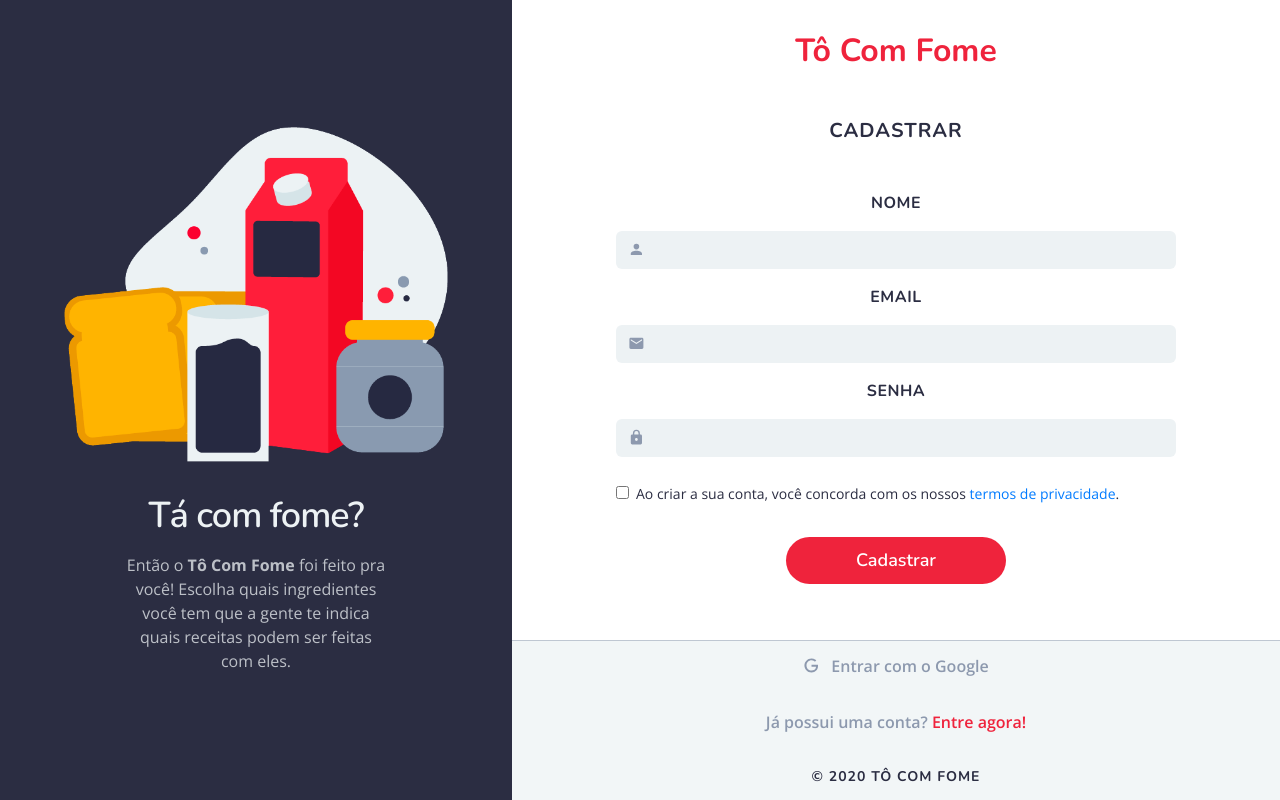
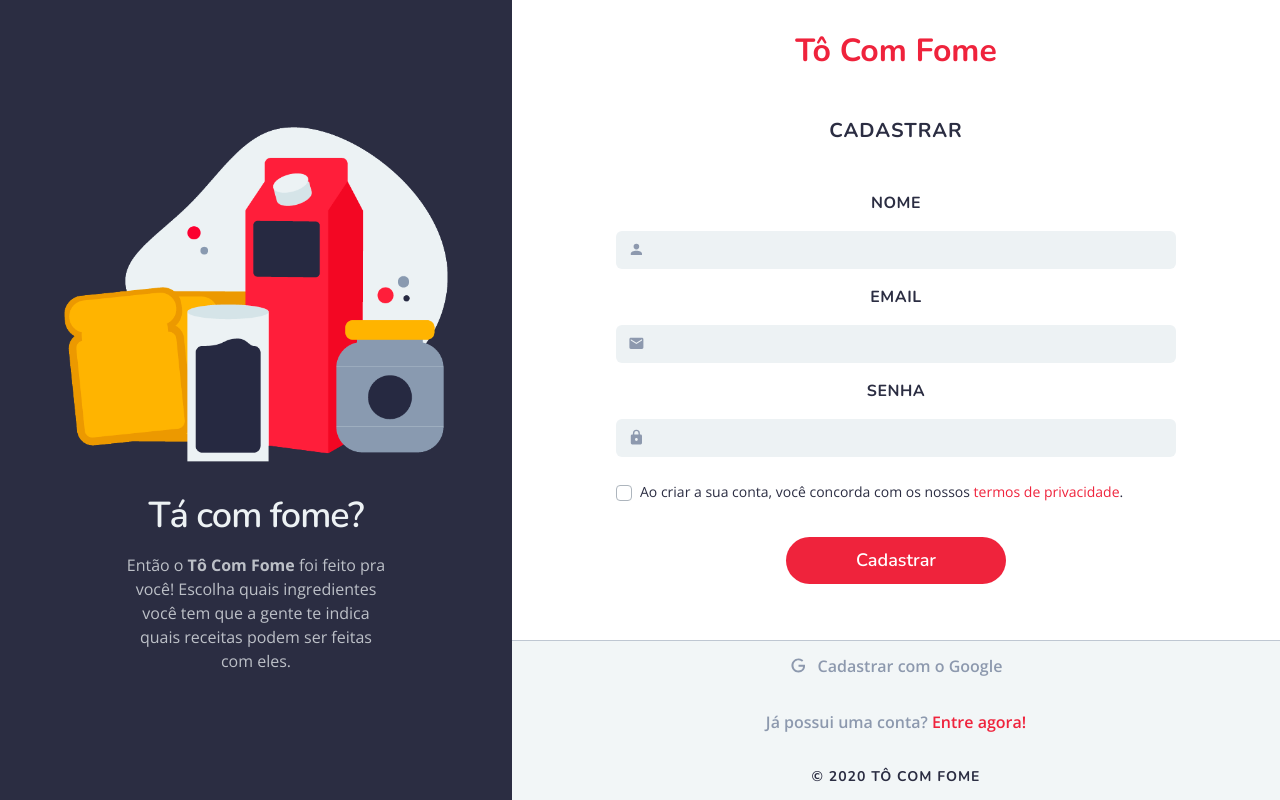
Before and after one commit to heitormelo26/to-com-fome, a React (Create React App) app in the folder frontend/: page /cadastrar in a window 1280 px wide. Built offline with nearby package versions, Linux system fonts and the light colour scheme.

Commit message:
Cadastroooo

```diff
--- a/frontend/src/App.css
+++ b/frontend/src/App.css
@@ -1,3 +1,28 @@
 * {
   font-family: "Open Sans", Arial, Helvetica, sans-serif;
 }
+
+.custom-control-input:active ~ .custom-control-label::before {
+  background-color: #ffffff !important;
+  border: 2px solid #ef233c !important;
+}
+
+.custom-control-input:focus ~ .custom-control-label::before {
+  box-shadow: none !important;
+  border: 2px solid #ef233c !important;
+}
+
+.custom-control-label {
+  font-size: 14px;
+  color: #2b2d42;
+}
+
+.custom-control-label:before {
+  background-color: #ffffff;
+  border: 2px solid #ef233c;
+}
+
+.custom-checkbox .custom-control-input:checked ~ .custom-control-label::before {
+  background-color: #ef233c;
+  border: 2px solid #ef233c;
+}
--- a/frontend/src/pages/cadastrar/index.js
+++ b/frontend/src/pages/cadastrar/index.js
@@ -6,14 +6,7 @@ import Input from "../../components/Input";
 
 import { Link } from "react-router-dom";
 
-import {
-  Title,
-  Subtitle,
-  Container,
-  Button,
-  CheckboxLabel,
-  Checkbox,
-} from "./styles";
+import { Title, Subtitle, Container, Button, LinkContainer } from "./styles";
 import "../../App.css";
 
 import Imagem from "../../assets/images/ilustracao.png";
@@ -62,12 +55,19 @@ function Cadastrar() {
           label={"senha"}
         />
         <div className="my-2 w-100 d-block text-left">
-          <div className="form-check">
-            <Checkbox className="form-check-input" type="checkbox" />
-            <CheckboxLabel className="form-check-label">
+          <div class="custom-control custom-checkbox">
+            <input
+              type="checkbox"
+              class="custom-control-input"
+              id="ingredient5"
+            />
+            <label class="custom-control-label" for="ingredient5">
               Ao criar a sua conta, você concorda com os nossos{" "}
-              <Link to="/">termos de privacidade</Link>.
-            </CheckboxLabel>
+              <LinkContainer>
+                <Link to="/">termos de privacidade</Link>
+              </LinkContainer>
+              .
+            </label>
           </div>
         </div>
 
@@ -79,7 +79,7 @@ function Cadastrar() {
       </Container>
 
       <FooterAccount
-        google={"Entrar com o Google"}
+        google={"Cadastrar com o Google"}
         texto={["Já possui uma conta? ", <Link to={"/"}>Entre agora!</Link>]}
       />
     </div>
--- a/frontend/src/pages/cadastrar/styles.js
+++ b/frontend/src/pages/cadastrar/styles.js
@@ -57,15 +57,17 @@ export const LinkAccount = styled.a`
   }
 `;
 
-export const CheckboxLabel = styled.label`
+export const LinkContainer = styled.span`
   font-size: 14px;
-  color: #2b2d42;
+  color: #ef233c;
+  text-decoration: none;
+  a {
+    font-size: 14px;
+    color: #ef233c;
+    text-decoration: none;
+    :hover {
+      color: #ef233c;
+      text-decoration: none;
+    }
+  }
 `;
-
-export const Checkbox = styled.input.attrs({
-  type: "checkbox",
-})`
-  background-color: #ffffff !important;
-  box-shadow: none !important;
-  border: 2px solid #ef233c !important;
-`;
```
